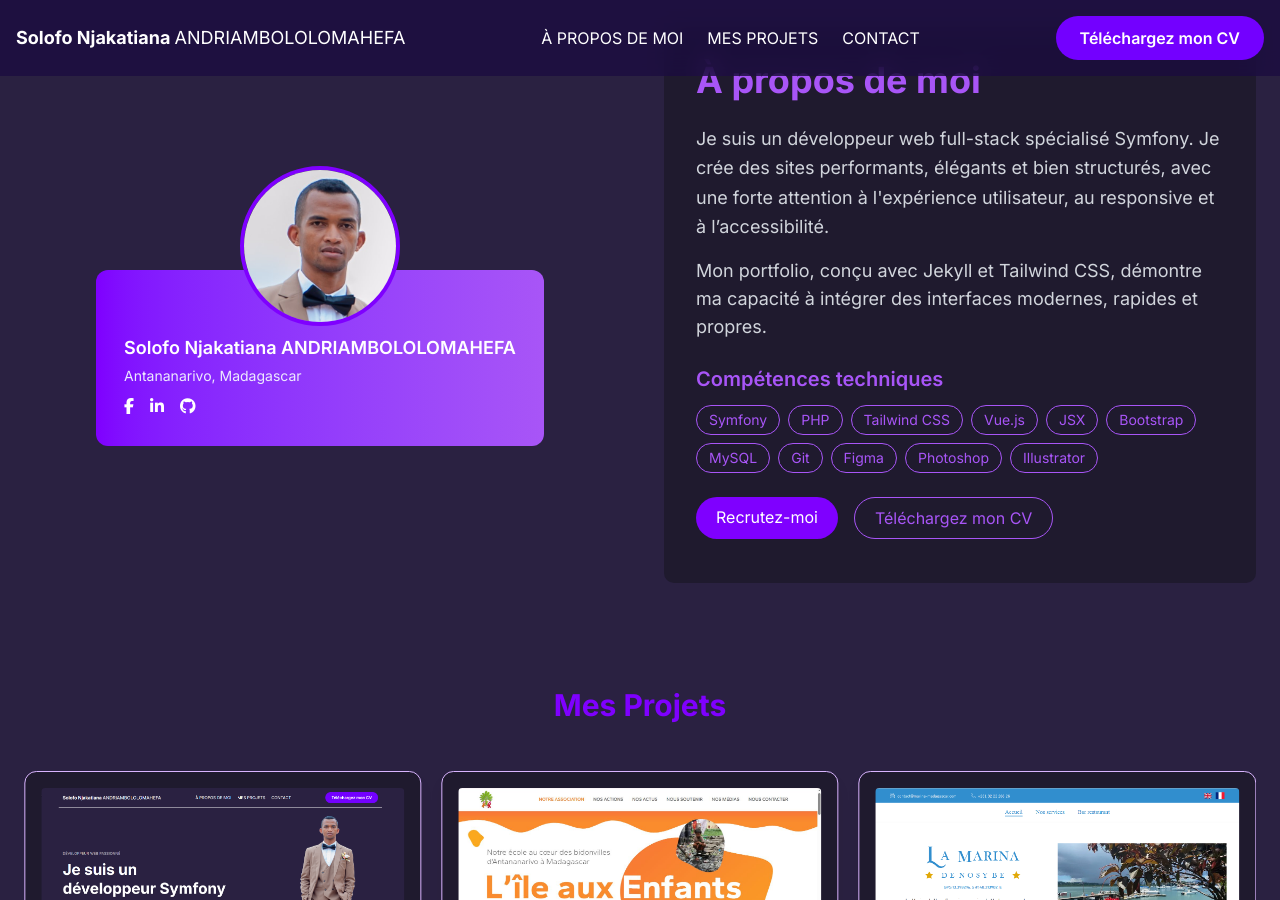
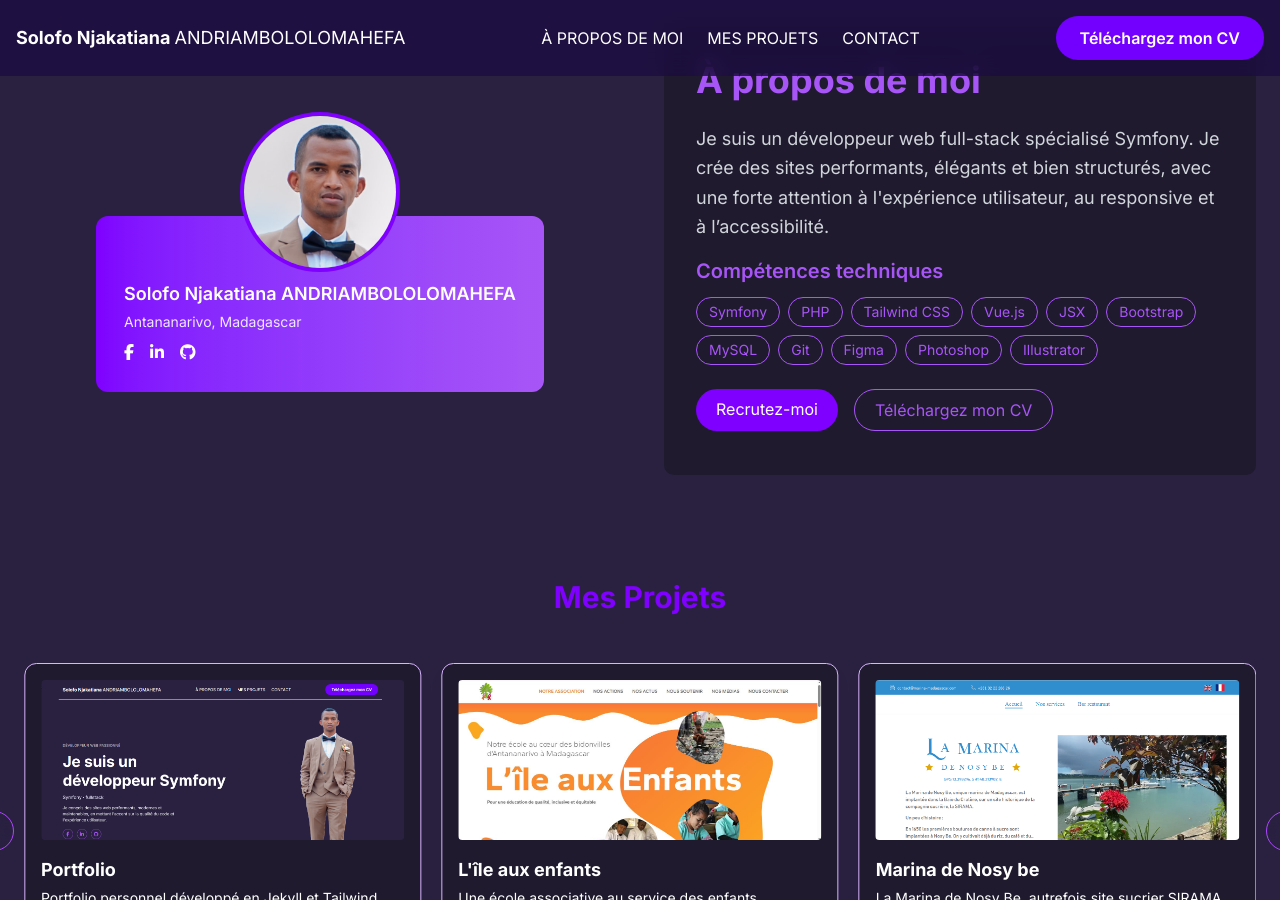
Before and after one commit to njakatianadev/portfolio, a Jekyll site: the page built from index.markdown, in a window 1280 px wide and 900 px high, scrolled down 642 px. Built offline with Jekyll 4.4.1, drawn with Linux system fonts in a browser that asks for light colours; some of the changed lines change nothing that is shown.

Commit message:
mise a jour

```diff
--- a/index.markdown
+++ b/index.markdown
@@ -28,9 +28,6 @@
       <p class="text-lg mb-4 leading-relaxed text-gray-300">
         Je suis un développeur web full-stack spécialisé Symfony. Je crée des sites performants, élégants et bien structurés,
         avec une forte attention à l'expérience utilisateur, au responsive et à l’accessibilité.
-      </p>
-      <p class="text-lg mb-6 text-gray-300">
-        Mon portfolio, conçu avec Jekyll et Tailwind CSS, démontre ma capacité à intégrer des interfaces modernes, rapides et propres.
       </p>
       <h3 class="text-xl font-semibold mb-3 text-[#a855f7]">Compétences techniques</h3>
       <div class="flex flex-wrap gap-2 mb-6 text-sm">
@@ -84,7 +81,9 @@
                   <a href="https://njakatianadev.github.io/portfolio/" target="_blank"  class="inline-flex items-center px-3 py-1 border border-[#7f00ff] text-[#7f00ff] rounded hover:bg-[#7f00ff] hover:text-white transition text-sm">
                     🔗 Voir le site
                   </a>
-                  <a href="https://github.com/njakatianadev/portfolio" target="_blank" class="inline-flex items-center px-3 py-1 border border-graytext-whitete rounded hover:bg-gray-100 transition text-sm">
+                  <a href="https://github.com/njakatianadev/portfolio" target="_blank"
+                    class="inline-flex items-center px-3 py-1 border border-gray-300 rounded text-sm
+                            text-gray-700 hover:bg-gray-800 hover:text-white transition duration-300">
                     <i class="fab fa-github mr-1"></i> GitHub
                   </a>
                 </div>
@@ -108,7 +107,9 @@
                   <a href="https://iaemg.org/" target="_blank" class="inline-flex items-center px-3 py-1 border border-[#7f00ff] text-[#7f00ff] rounded hover:bg-[#7f00ff] hover:text-white transition text-sm">
                     🔗 Voir le site
                   </a>
-                  <a href="https://github.com/njakatianadev/iae" target="_blank" class="inline-flex items-center px-3 py-1 border border-gray-300 text-whiteunded rounded hover:bg-gray-100 transition text-sm">
+                  <a href="https://github.com/njakatianadev/iae" target="_blank"
+                    class="inline-flex items-center px-3 py-1 border border-gray-300 rounded text-sm
+                            text-gray-700 hover:bg-gray-800 hover:text-white transition duration-300">
                     <i class="fab fa-github mr-1"></i> GitHub
                   </a>
                 </div>
@@ -132,7 +133,9 @@
                   <a href="https://marina-madagascar.com/" target="_blank" class="inline-flex items-center px-3 py-1 border border-[#7f00ff] text-[#7f00ff] rounded hover:bg-[#7f00ff] hover:text-white transition text-sm">
                     🔗 Voir le site
                   </a>
-                  <a href="https://github.com/njakatianadev/marblank" class="inline-flex items-center px-3 py-1 border border-gray-300 text-white rounded hover:bg-gray-100 transition text-sm">
+                  <a href="https://github.com/njakatianadev/marblank" target="_blank"
+                    class="inline-flex items-center px-3 py-1 border border-gray-300 rounded text-sm
+                            text-gray-700 hover:bg-gray-800 hover:text-white transition duration-300">
                     <i class="fab fa-github mr-1"></i> GitHub
                   </a>
                 </div>
@@ -153,7 +156,9 @@
                   <span class="bg-[#a855f7] text-white px-2 py-1 rounded text-xs">JSX</span>
                 </div>
                 <div class="flex gap-2">
-                  <a href="https://github.com/njakatianadev/location-voiture-suisse" target="_blank" class="inline-flex items-center px-3 py-1 border border-gray-300 rounded hover:bg-gray-100 transition text-sm">
+                  <a href="https://github.com/njakatianadev/location-voiture-suisse" target="_blank"
+                    class="inline-flex items-center px-3 py-1 border border-gray-300 rounded text-sm
+                            text-gray-700 hover:bg-gray-800 hover:text-white transition duration-300">
                     <i class="fab fa-github mr-1"></i> GitHub
                   </a>
                 </div>
@@ -176,7 +181,9 @@
                   <a href="https://www.madakitecamp.com/" target="_blank" class="inline-flex items-center px-3 py-1 border border-[#7f00ff] text-[#7f00ff] rounded hover:bg-[#7f00ff] hover:text-white transition text-sm">
                     🔗 Voir le site
                   </a>
-                  <a href="https://github.com/njakatianadev/madakitecamp" target="_blank" class="inline-flex items-center px-3 py-1 border border-gray-300 text-white rounded hover:bg-gray-100 transition text-sm">
+                  <a href="https://github.com/njakatianadev/madakitecamp" target="_blank"
+                    class="inline-flex items-center px-3 py-1 border border-gray-300 rounded text-sm
+                            text-gray-700 hover:bg-gray-800 hover:text-white transition duration-300">
                     <i class="fab fa-github mr-1"></i> GitHub
                   </a>
                 </div>
@@ -196,6 +203,7 @@
         <i class="fas fa-chevron-right text-purple-600 group-hover:text-white text-sm"></i>
       </div>
     </div>
+
   </div>
 </section>
 
```
